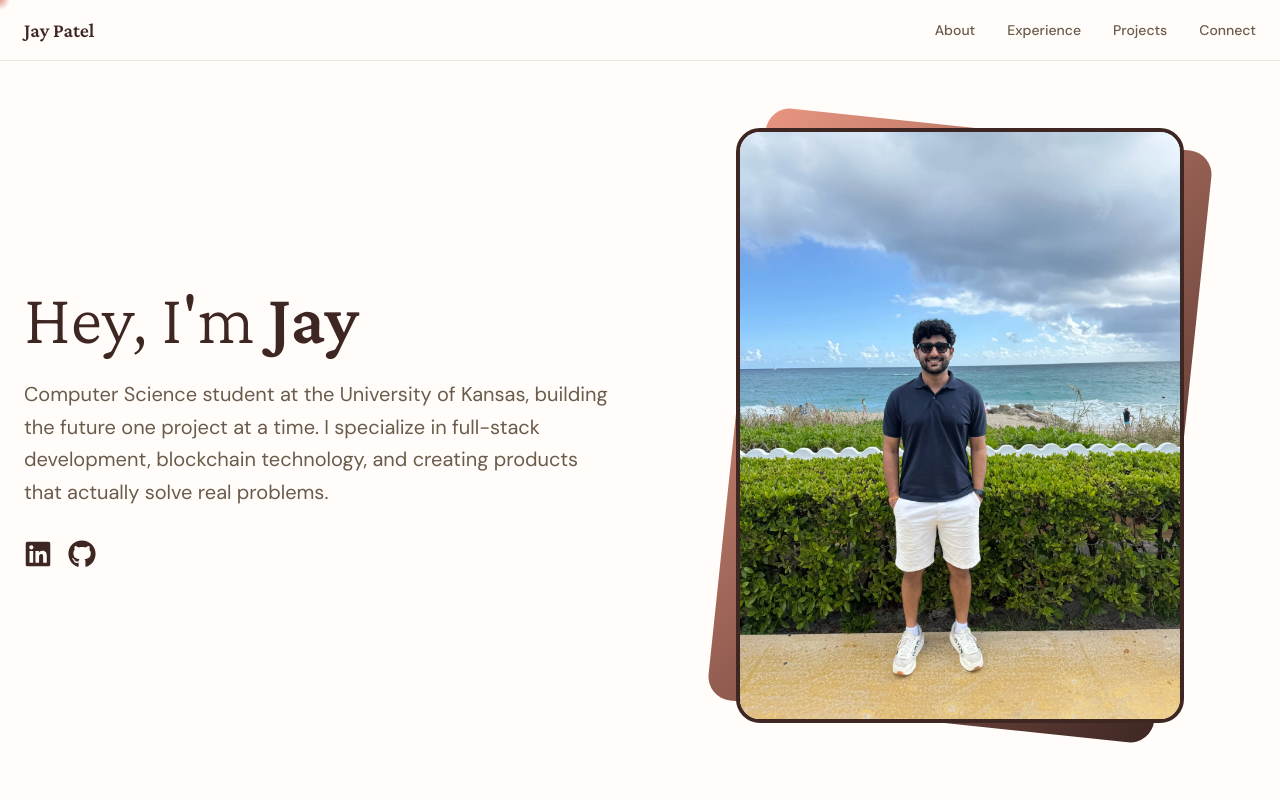
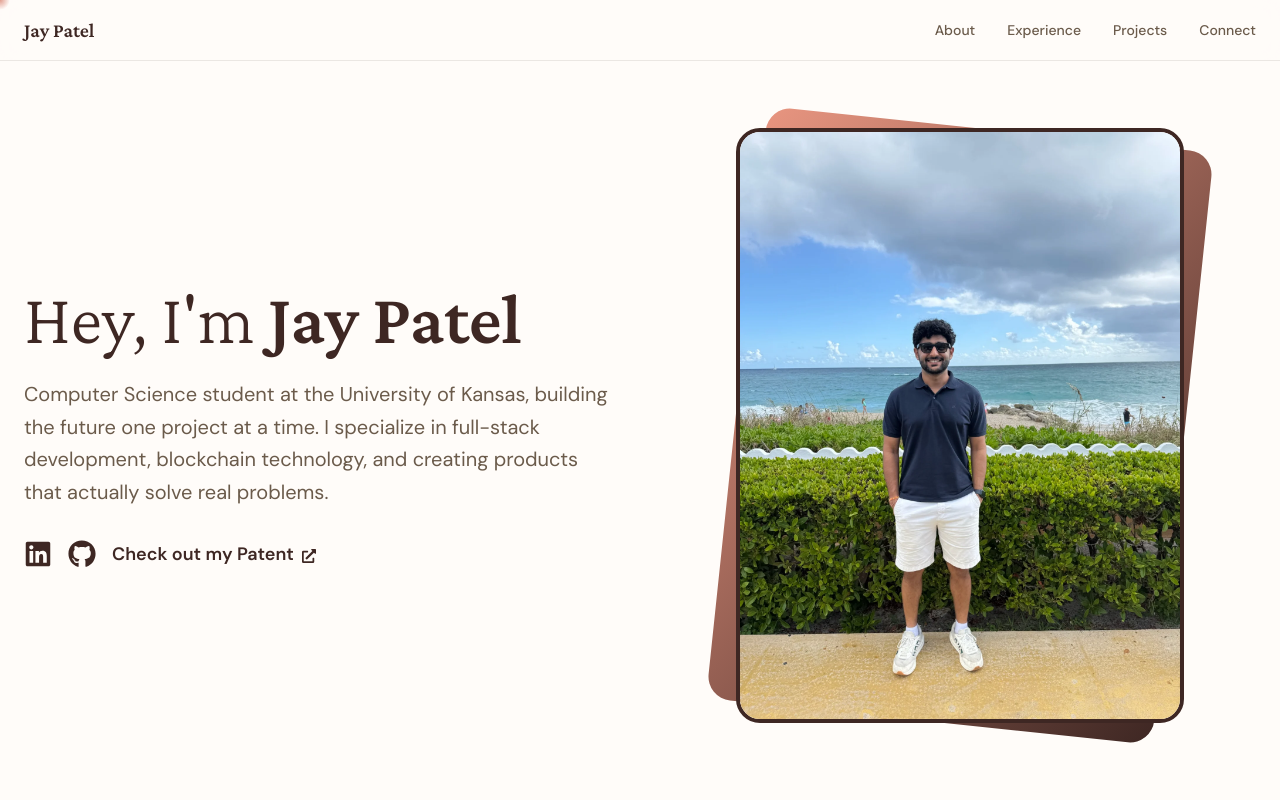
Before and after one commit to JayP04/portfolio, a Next.js app: page / in a window 1280 px wide. Shown: the top 800 px of the page. Built offline with nearby package versions, Linux system fonts and the light colour scheme.

Commit message:
added external link to Patent on hosted link

```diff
--- a/app/layout.tsx
+++ b/app/layout.tsx
@@ -23,7 +23,7 @@ const jetBrainsMono = JetBrains_Mono({
 });
 
 export const metadata: Metadata = {
-  title: 'Jay Patel',
+  title: 'Jay Patel | Personal Website',
   description: 'Portfolio of Jay Patel',
   icons: {
     icon: '/favicon.png',
--- a/app/page.tsx
+++ b/app/page.tsx
@@ -5,7 +5,7 @@ import { motion } from 'framer-motion';
 import ProjectCard from '@/components/ProjectCard';
 // import ProjectTimeline from '@/components/ProjectTimeline';
 import ContactForm from '@/components/ContactForm';
-import { FaLinkedin, FaGithub, FaEnvelope } from 'react-icons/fa';
+import { FaLinkedin, FaGithub, FaEnvelope, FaExternalLinkAlt } from 'react-icons/fa';
 
 export default function Home() {
   // Featured projects (2-3 highlights)
@@ -112,7 +112,7 @@ export default function Home() {
               transition={{ duration: 0.6 }}
             >
               <h1 className="text-6xl md:text-7xl font-display font-light text-coffee-900 mb-6">
-                Hey, I'm <span className="font-semibold">Jay</span>
+                Hey, I'm <span className="font-semibold">Jay Patel</span>
               </h1>
               <p className="text-xl text-warm-gray leading-relaxed mb-8">
                 Computer Science student at the University of Kansas, building the future one project at a time.
@@ -136,6 +136,15 @@ export default function Home() {
                   className="interactive text-coffee-900 hover:text-terracotta-500 transition-colors"
                 >
                   <FaGithub size={28} />
+                </a>
+                <a
+                  href="/files/Patent.pdf"
+                  target="_blank"
+                  rel="noopener noreferrer"
+                  className="text-lg font-semibold text-coffee-900 transition-colors hover:text-terracotta-500"
+                >
+                  Check out my Patent
+                  <FaExternalLinkAlt size={14} className="inline-block ml-2" />
                 </a>
               </div>
             </motion.div>
```
Also changed, not shown: 1 other file (tests, documents, lock files or other folders).
